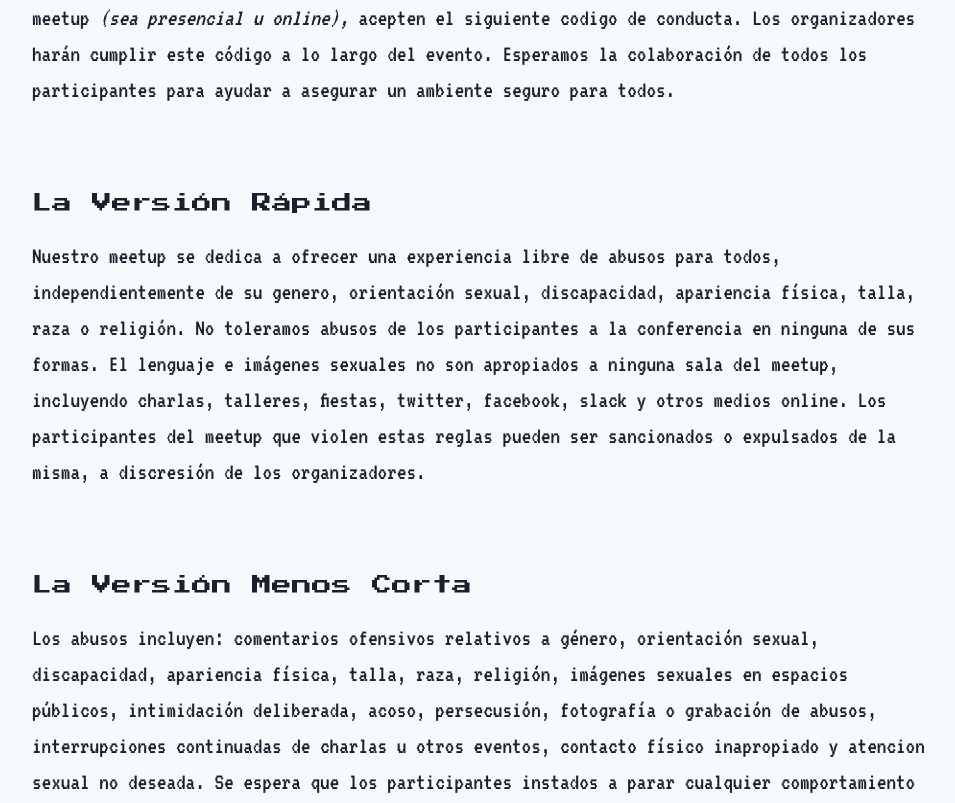
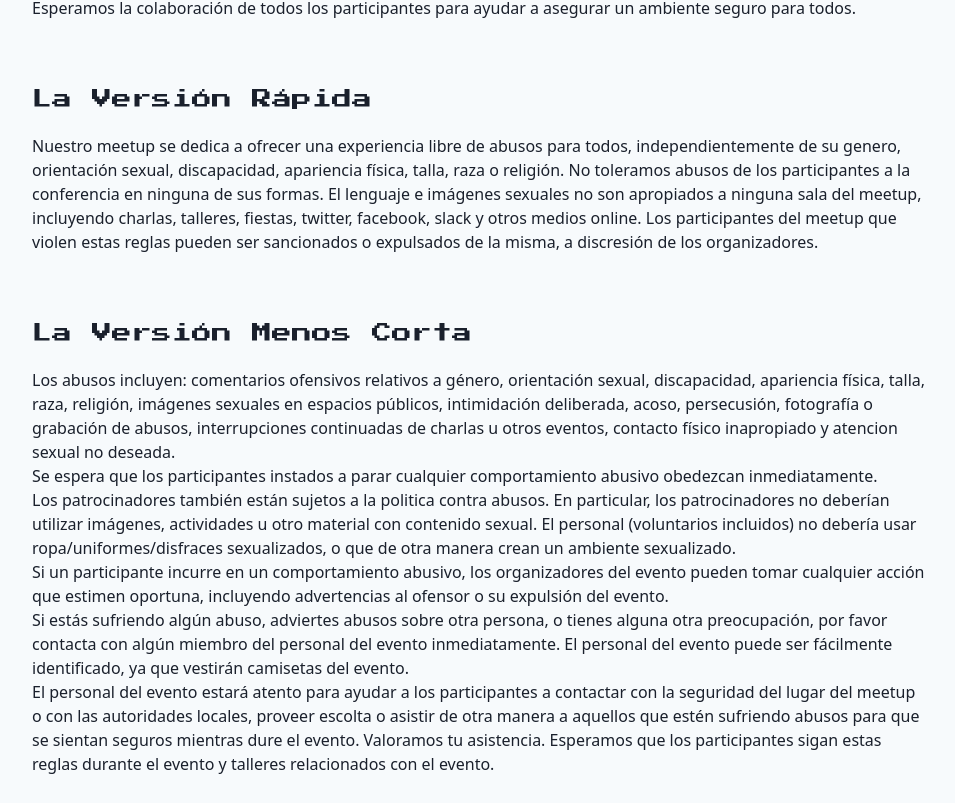
Before and after one commit to opentech-pe/opentech.pe, a Next.js app: page /code-of-conduct in a window 1280 px wide. Shown: the part 337-1140 px from the top of the page, without its empty margins (160-1115 px from the left). Built offline with nearby package versions, Linux system fonts and the light colour scheme.

Commit message:
ADD: text full code of conduct

```diff
--- a/pages/code-of-conduct.js
+++ b/pages/code-of-conduct.js
@@ -12,22 +12,22 @@ export default function CodeOfConduct() {
     </Head>
     <Navbar />
     <main className="px-3 md:px-48">
-      <section className="mb-20 mt-10">
+      <section className="mb-16 mt-10">
         <h1 className="font-big text-center md:text-5xl">
           Código de conducta
         </h1>
       </section>
-      <section className="my-20">
-        <p className="font-small text-2xl">
+      <section className="my-16">
+        <p>
           Se requiere que todos los asistentes, ponentes, patrocinadores y voluntarios de
           nuestro meetup <em>(sea presencial u online),</em> acepten el siguiente codigo de conducta.
           Los organizadores harán cumplir este código a lo largo del evento. Esperamos la
           colaboración de todos los participantes para ayudar a asegurar un ambiente seguro para todos.
         </p>
       </section>
-      <section className="my-20">
+      <section className="my-16">
         <h2 className="font-big mb-5 text-xl">La Versión Rápida</h2>
-        <p className="font-small text-2xl">
+        <p>
           Nuestro meetup se dedica a ofrecer una experiencia libre de abusos para todos,
           independientemente de su genero, orientación sexual, discapacidad, apariencia física,
           talla, raza o religión. No toleramos abusos de los participantes a la conferencia
@@ -37,17 +37,39 @@ export default function CodeOfConduct() {
           sancionados o expulsados de la misma, a discresión de los organizadores.
         </p>
       </section>
-      <section className="my-20">
+      <section className="my-16">
         <h2 className="font-big mb-5 text-xl">La Versión Menos Corta</h2>
-        <p className="font-small text-2xl">
+        <p>
           Los abusos incluyen: comentarios ofensivos relativos a género, orientación sexual,
           discapacidad, apariencia física, talla, raza, religión, imágenes sexuales en espacios
           públicos, intimidación deliberada, acoso, persecusión, fotografía o grabación de abusos,
           interrupciones continuadas de charlas u otros eventos, contacto físico inapropiado y
           atencion sexual no deseada.
+        </p>
+        <p>
           Se espera que los participantes instados a parar cualquier comportamiento abusivo
           obedezcan inmediatamente.
-          Los patrocinadores también están sujetos a la politica contra abusos.
+        </p>
+        <p>
+          Los patrocinadores también están sujetos a la politica contra abusos. En particular,
+          los patrocinadores no deberían utilizar imágenes, actividades u otro material con contenido sexual.
+          El personal (voluntarios incluidos) no debería usar ropa/uniformes/disfraces sexualizados, o que
+          de otra manera crean un ambiente sexualizado.
+        </p>
+        <p>
+          Si un participante incurre en un comportamiento abusivo, los organizadores del evento pueden tomar
+          cualquier acción que estimen oportuna, incluyendo advertencias al ofensor o su expulsión del evento.
+        </p>
+        <p>
+          Si estás sufriendo algún abuso, adviertes abusos sobre otra persona, o tienes alguna otra preocupación,
+          por favor contacta con algún miembro del personal del evento inmediatamente. El personal del evento
+          puede ser fácilmente identificado, ya que vestirán camisetas del evento.
+        </p>
+        <p>
+          El personal del evento estará atento para ayudar a los participantes a contactar con la seguridad del
+          lugar del meetup o con las autoridades locales, proveer escolta o asistir de otra manera a aquellos que
+          estén sufriendo abusos para que se sientan seguros mientras dure el evento. Valoramos tu asistencia.
+          Esperamos que los participantes sigan estas reglas durante el evento y talleres relacionados con el evento.
         </p>
       </section>
     </main>
@@ -55,19 +77,3 @@ export default function CodeOfConduct() {
     </>
   );
 }
-
-    {/* <div className="p-4 shadow rounded bg-white">
-      <h1 className="text-purple-500 leading-normal">Code Of Conduct</h1>
-      <ul className="text-gray-500">
-        <li>
-          <Link href="/">
-            <a>Home</a>
-          </Link>
-        </li>
-        <li>
-          <Link href="/previous-events">
-            <a>Previous Events</a>
-          </Link>
-        </li>
-      </ul>
-    </div> */}
```
